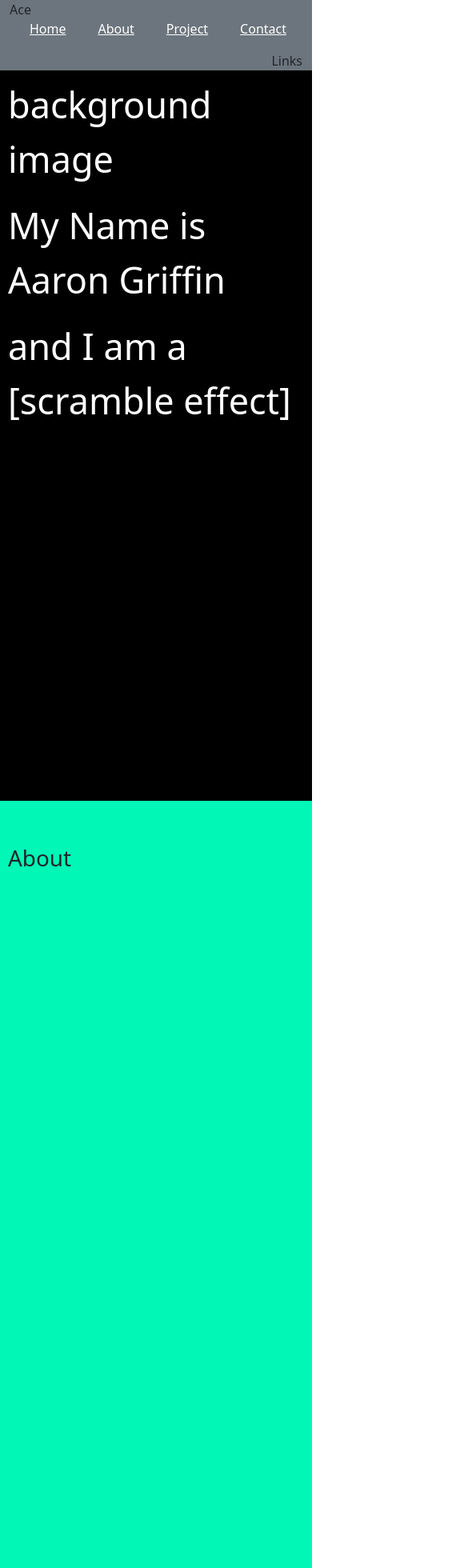
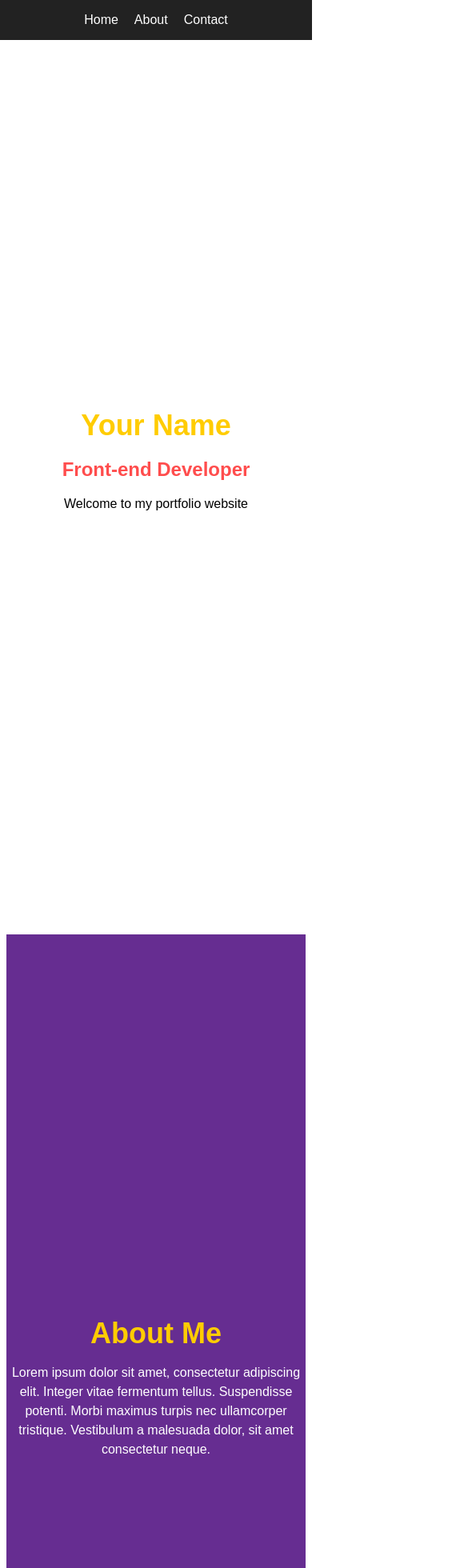
Before and after one commit to Ace-86/portfolio, a React (Create React App) app: page / in a window 390 px wide. Shown: the top 1960 px of the page at 80% size, 585 px wide, since content can reach past the window. Built offline with nearby package versions, Linux system fonts and the light colour scheme.

Commit message:
style updated; revamp

```diff
--- a/src/App.css
+++ b/src/App.css
@@ -1,7 +1,8 @@
-.body {
+/* .body {
     margin: 0 !important;
     padding: 0 !important;
   }
+
   .element {
     height: 1000px;
     background-color: #ededed;
@@ -15,14 +16,16 @@
     padding-top: 0;
   }
 
+
+
   /* .active {
     color: red !important;
   } */
 
-  .hero-main {
+  /* .hero-main {
     background-color: #000000;
-  }
-
+  } */
+/*
   .project-main {
     background-color: #000000;
 
@@ -39,4 +42,286 @@
 
   .hello {
     color: white
+  } */
+/*
+  .container {
+    position: relative;
+    background: #2c3e50;
+    height: 50vh;
+  } */
+
+  /* Wavy Separator */
+/* .wavy-separator {
+  background: linear-gradient(to right, #000000 0%, #ffffff 50%, #000000 100%);
+  height: 10px;
+  position: relative;
+}
+
+.wavy-separator:before,
+.wavy-separator:after {
+  content: "";
+  position: absolute;
+  background: linear-gradient(to right, #000000 0%, #ffffff 50%, #000000 100%);
+  width: 40px;
+  height: 100%;
+}
+
+.wavy-separator:before {
+  left: 0;
+  transform: skewX(-30deg);
+}
+
+.wavy-separator:after {
+  right: 0;
+  transform: skewX(30deg);
+} */
+
+/* Diagonal Line Separator */
+/* .diagonal-separator {
+  height: 10px;
+  position: relative;
+  background: linear-gradient(to bottom right, #000000, #ffffff);
+}
+
+.diagonal-separator:before {
+  content: "";
+  position: absolute;
+  border-top: 2px solid #ffffff;
+  width: 100%;
+  top: 50%;
+  transform: translateY(-50%);
+} */
+
+/* Random Separator */
+/* .random-separator {
+  height: 10px;
+  position: relative;
+  background: linear-gradient(to right, #000000, #ffffff);
+}
+
+.random-separator:before {
+  content: "";
+  position: absolute;
+  border-top: 2px dashed #ffffff;
+  width: 100%;
+  top: 50%;
+  transform: translateY(-50%);
+}  */
+:root {
+  --main-color: #000000;  /* Black */
+  --highlight-color-1: #ffcc00;  /* Yellow */
+  --highlight-color-2: #ff4d4d;  /* Red */
+}
+
+
+:root {
+  --font-primary: 'Roboto', sans-serif;
+  --font-secondary: 'Open Sans', sans-serif;
+  --font-heading: 'Montserrat', sans-serif;
+}
+
+
+
+
+
+
+section {
+  height: 1000px;
+  display: flex;
+  justify-content: center;
+  align-items: center;
+}
+
+.App {
+  text-align: center;
+  font-family: Arial, sans-serif;
+}
+
+nav {
+  position: fixed;
+  top: 0;
+  left: 0;
+  width: 100%;
+  background-color: #222;
+  color: #fff;
+}
+
+nav ul {
+  display: flex;
+  justify-content: center;
+  list-style: none;
+  padding: 0;
+}
+
+nav li {
+  margin: 0 10px;
+  cursor: pointer;
+}
+
+nav li:hover {
+  color: #ccc;
+}
+
+
+nav a {
+  color: #fff;
+  text-decoration: none;
+}
+
+section {
+  padding: 80px 0;
+  text-align: center;
+}
+
+
+/* Separator Styles */
+
+
+.hero-content {
+  margin-bottom: 40px;
+  text-align: center;
+}
+
+.hero-content h1 {
+  font-size: 36px;
+  color: var(--highlight-color-1);
+  margin-bottom: 10px;
+}
+
+.hero-content h2 {
+  font-size: 24px;
+  color: var(--highlight-color-2);
+  margin-bottom: 20px;
+}
+
+.about-content {
+  margin-bottom: 40px;
+  text-align: center;
+  background-color: #662d91;
+}
+
+.about-content h2 {
+  font-size: 36px;
+  color: #1b3c5e; color: var(--highlight-color-1);
+  margin-bottom: 10px;
+}
+
+.test {
+  background-color: #662d91;
+}
+
+.about-content p {
+  font-size: 16px;
+  color: white;
+  line-height: 1.5;
+}
+
+.contact-content {
+  display: flex;
+  justify-content: space-between;
+  align-items: center;
+  margin-bottom: 40px;
+  text-align: center;
+}
+
+.contact-form {
+  background-color: #fff;
+  border-radius: 10px;
+  box-shadow: 0 2px 4px rgba(0, 0, 0, 0.2);
+  flex-basis: 60%;
+  padding: 40px;
+}
+
+.contact-form h2 {
+  color: var(--highlight-color-1);
+  margin-bottom: 20px;
+}
+
+.contact-form input,
+.contact-form textarea {
+  width: 100%;
+  padding: 10px;
+  margin-bottom: 10px;
+  border-radius: 5px;
+  border: 1px solid #ccc;
+}
+
+.contact-form button {
+  background-color: var(--highlight-color-1);
+  color: #fff;
+  padding: 10px 20px;
+  border: none;
+  border-radius: 5px;
+  cursor: pointer;
+}
+
+.contact-content .contact-info {
+  flex-basis: 30%;
+  text-align: right;
+}
+
+.contact-content .contact-info p {
+  margin-bottom: 10px;
+}
+
+/* Media Query for Responsive Layout */
+@media (max-width: 768px) {
+  .contact-content {
+    flex-direction: column;
+    align-items: flex-start;
   }
+
+  .contact-form,
+  .contact-content .contact-info {
+    flex-basis: 100%;
+  }
+
+  .contact-content .contact-info {
+    margin-top: 20px;
+    text-align: left;
+  }
+}
+
+.footer {
+  background-color: var(--main-color);
+  color: #fff;
+  padding: 20px;
+}
+
+.container {
+  /* display: flex; */
+  position: relative;
+  background: #662d91;
+  height: 10px;
+}
+
+.wave {
+  display: flex;
+  position: absolute;
+  height: 70px;
+  width: 100%;
+  background: #662d91;
+  bottom: 0;
+}
+
+.wave::before, .wave::after {
+  content: "";
+  display: block;
+  position: absolute;
+  border-radius: 100% 50%;
+}
+
+.wave::before {
+  width: 55%;
+  height: 109%;
+  background-color: #fff;
+  right: -1.5%;
+  top: 60%;
+}
+.wave::after {
+  width: 55%;
+  height: 100%;
+  background-color: #662d91;
+  left: -1.5%;
+  top: 40%;
+}
--- a/src/App.js
+++ b/src/App.js
@@ -1,17 +1,17 @@
-import {  Element, scrollToTop } from 'react-scroll';
-import Footer from './components/Footer';
-import Hero from './components/Hero';
-import NavBar from './components/NavBar';
-import About from './components/About';
-import Project from './components/Project';
-import Contact from './components/Contact';
-import React from 'react';
-import "./App.css";
+// import {  Element, scrollToTop } from 'react-scroll';
+// import Footer from './components/Footer';
+// import Hero from './components/Hero';
+// import NavBar from './components/NavBar';
+// import About from './components/About';
+// import Project from './components/Project';
+// import Contact from './components/Contact';
+// import React from 'react';
+// import "./App.css";
 
-const styles = {
-  fontFamily: 'sans-serif',
-  textAlign: 'center',
-};
+// const styles = {
+//   fontFamily: 'sans-serif',
+//   textAlign: 'center',
+// };
 
 
 
@@ -20,41 +20,73 @@ const styles = {
 
 
 
-function App () {
-  const handleScrollToTop = () => {
-    window.scrollTo({top: 0, behavior: 'smooth'});
-  };
+// function App () {
+//   const handleScrollToTop = () => {
+//     window.scrollTo({top: 0, behavior: 'smooth'});
+//   };
 
-  return (
-      <>
-      <NavBar />
+//   return (
+//       <>
+//       <NavBar />
+//       <Element name="Hero" className="element hero-main">
+//   <Hero />
+// </Element>
+// <div className="wavy-separator"></div>
 
-          <Element name="Hero" className="element hero-main" >
-            <Hero />
-        </Element>
+// <Element name="About" className="element about-main">
+//   <About className='none' />
+// </Element>
+// <div className="wavy-separator"></div>
 
-          <Element name="About" className="element about-main">
-            <About />
-        </Element>
+// <Element name="Project" className="element project-main">
+//   <Project />
+// </Element>
+// <div className="diagonal-separator"></div>
 
-          <Element name="Project" className="element project-main">
-            <Project />
-        </Element>
-
-          <Element name="Contact" className="element contact-main">
-            <Contact />
-        </Element>
-
-        <Footer>
-        </Footer>
-          <div>
-          <a className="hello" onClick={handleScrollToTop}>To the top!</a>
-            click here
-          </div>
-    </>
-    );
-  }
-;
+// <Element name="Contact" className="element contact-main">
+//   <Contact />
+// </Element>
+//         <Footer>
+//         </Footer>
+//           <div>
+//           <a className="hello" onClick={handleScrollToTop}>To the top!</a>
+//             click here
+//           </div>
+//     </>
 
 
+//     );
+//   }
+// ;
+
+
+// export default App;
+
+
+import React from 'react';
+import './App.css';
+
+// Components
+import Navbar from './components/NavBar';
+import Hero from './components/Hero';
+import About from './components/About';
+import Contact from './components/Contact';
+import Footer from './components/Footer';
+
+function App() {
+  return (
+    <div className="App">
+      <Navbar />
+
+      <Hero />
+      <About />
+      <section class="container">
+  <div class="wave"></div>
+</section>
+      <Contact />
+      <Footer />
+    </div>
+  );
+}
+
 export default App;
--- a/src/components/About.js
+++ b/src/components/About.js
@@ -1,12 +1,32 @@
+// import React from 'react';
+// // import './styles/About.css';
+
+// function About() {
+//   return (
+//     <div className="about">
+//       <h1> About</h1>
+//     </div>
+//   );
+// }
+
+// export default About;
+
+// components/About.js
+
 import React from 'react';
-// import './styles/About.css';
 
-function About() {
+const About = () => {
   return (
-    <div className="about">
-      <h1> About</h1>
-    </div>
+    <section className='test' id="about">
+      <div className="about-content">
+        <h2>About Me</h2>
+        <p>
+          Lorem ipsum dolor sit amet, consectetur adipiscing elit. Integer vitae fermentum tellus. Suspendisse potenti. Morbi
+          maximus turpis nec ullamcorper tristique. Vestibulum a malesuada dolor, sit amet consectetur neque.
+        </p>
+      </div>
+    </section>
   );
-}
+};
 
 export default About;
--- a/src/components/Contact.js
+++ b/src/components/Contact.js
@@ -1,26 +1,56 @@
-import React from 'react';
-import ContactForm from './Form';
-import Links from './Links';
-import './styles/Contact.css';
-import 'bootstrap/dist/css/bootstrap.min.css';
-import Col from 'react-bootstrap/Col';
-import Row from 'react-bootstrap/Row';
+// import React from 'react';
+// import ContactForm from './Form';
+// import Links from './Links';
+// import './styles/Contact.css';
+// import 'bootstrap/dist/css/bootstrap.min.css';
+// import Col from 'react-bootstrap/Col';
+// import Row from 'react-bootstrap/Row';
 
 
-function Contact() {
+// function Contact() {
+//   return (
+//     <div className='contact'>
+//       <h1> Connect With Me</h1>
+//       <Row>
+//       <Col >
+//         <ContactForm className='col-sm '/>
+//       </Col>
+//         <Col>
+//           <Links />
+//         </Col>
+//       </Row>
+//     </div>
+//   );
+// }
+
+// export default Contact;
+
+// components/Contact.js
+
+// components/Contact.js
+
+import React from 'react';
+
+const Contact = () => {
   return (
-    <div className='contact'>
-      <h1> Connect With Me</h1>
-      <Row>
-      <Col >
-        <ContactForm className='col-sm '/>
-      </Col>
-        <Col>
-          <Links />
-        </Col>
-      </Row>
-    </div>
+    <section id="contact">
+      <div className="contact-content">
+        <div className="contact-form">
+          <h2>Contact Me</h2>
+          <form>
+            <input type="text" placeholder="Name" />
+            <input type="email" placeholder="Email" />
+            <textarea placeholder="Message" />
+            <button type="submit">Send</button>
+          </form>
+        </div>
+        <div className="contact-info">
+          <p>Email: example@example.com</p>
+          <p>Phone: 123-456-7890</p>
+        </div>
+      </div>
+    </section>
   );
-}
+};
 
 export default Contact;
--- a/src/components/Hero.js
+++ b/src/components/Hero.js
@@ -1,17 +1,35 @@
-import React from 'react';
-import "./styles/Hero.css";
+// import React from 'react';
+// import "./styles/Hero.css";
 
 
-function Hero() {
+// function Hero() {
+//   return (
+//     <div className="heroContainer">
+//       <h1> Hero/ Intro </h1>
+//       <p> background image</p>
+//       <p> My Name is Aaron Griffin </p>
+//       <p> and I am a [scramble effect]</p>
+
+//     </div>
+//   );
+// }
+
+// export default Hero;
+
+// components/Hero.js
+
+import React from 'react';
+
+const Hero = () => {
   return (
-    <div className="heroContainer">
-      <h1> Hero/ Intro </h1>
-      <p> background image</p>
-      <p> My Name is Aaron Griffin </p>
-      <p> and I am a [scramble effect]</p>
-
-    </div>
+    <section id="hero">
+      <div className="hero-content">
+        <h1>Your Name</h1>
+        <h2>Front-end Developer</h2>
+        <p>Welcome to my portfolio website</p>
+      </div>
+    </section>
   );
-}
+};
 
 export default Hero;
--- a/src/components/NavBar.js
+++ b/src/components/NavBar.js
@@ -1,55 +1,103 @@
-import React, { Component } from 'react'
-import  "./styles/NavBar.css"
-import { Link, animateScroll as scroll, scroller } from 'react-scroll'
-import 'bootstrap/dist/css/bootstrap.min.css';
-import Col from 'react-bootstrap/Col';
-import Row from 'react-bootstrap/Row';
+// import React, { Component } from 'react'
+// import  "./styles/NavBar.css"
+// import { Link, animateScroll as scroll, scroller } from 'react-scroll'
+// import 'bootstrap/dist/css/bootstrap.min.css';
+// import Col from 'react-bootstrap/Col';
+// import Row from 'react-bootstrap/Row';
 
 
-class NavBar extends React.Component {
+// class NavBar extends React.Component {
 
-        constructor(props) {
-            super(props);
-            this.scrollToTop = this.scrollToTop.bind(this);
-          }
+//         constructor(props) {
+//             super(props);
+//             this.scrollToTop = this.scrollToTop.bind(this);
+//           }
 
-          scrollToTop() {
-            scroll.scrollToTop();
-          }
+//           scrollToTop() {
+//             scroll.scrollToTop();
+//           }
 
-          scrollTo() {
-            scroller.scrollTo('scroll-to-element', {
-              duration: 800,
-              delay: 0,
-              smooth: 'easeInOutQuart'
-            })
-          }
+//           scrollTo() {
+//             scroller.scrollTo('scroll-to-element', {
+//               duration: 800,
+//               delay: 0,
+//               smooth: 'easeInOutQuart'
+//             })
+//           }
 
-          render() {
-            return (
-              <>
-                  <nav className=" navbar-expand-lg fixed-top">
-                    <div className="container-fluid bg-secondary">
-                      <Row>
-                      <Col> Ace</Col>
-                      <Col>
-                        <ul className="style-nav">
-                          <li><Link activeClass="active" className="link home-style" to="Hero" spy={true} smooth={true} duration={500} >Home</Link></li>
-                          <li><Link activeClass="active" className="link about-style" to="About" spy={true} smooth={true} duration={500}>About</Link></li>
-                          <li><Link activeClass="active" className="link project-style" to="Project" spy={true} smooth={true} duration={500} >Project</Link></li>
-                          <li><Link activeClass="active" className="link contact-style" to="Contact" spy={true} smooth={true} duration={500}>Contact</Link></li>
-                        </ul>
-                      </Col>
-                      <Col className='social-links'>
-                      Links
-                      </Col>
-                      </Row>
-                    </div>
-                  </nav>
-                  </>
+//           render() {
+//             return (
+//               <>
+//                   <nav className=" navbar-expand-lg fixed-top">
+//                     <div className="container-fluid bg-secondary">
+//                       <Row>
+//                       <Col> Ace</Col>
+//                       <Col>
+//                         <ul className="style-nav">
+//                           <li><Link activeClass="active" className="link home-style" to="Hero" spy={true} smooth={true} duration={500} >Home</Link></li>
+//                           <li><Link activeClass="active" className="link about-style" to="About" spy={true} smooth={true} duration={500}>About</Link></li>
+//                           <li><Link activeClass="active" className="link project-style" to="Project" spy={true} smooth={true} duration={500} >Project</Link></li>
+//                           <li><Link activeClass="active" className="link contact-style" to="Contact" spy={true} smooth={true} duration={500}>Contact</Link></li>
+//                         </ul>
+//                       </Col>
+//                       <Col className='social-links'>
+//                       Links
+//                       </Col>
+//                       </Row>
+//                     </div>
+//                   </nav>
+//                   </>
 
+//   );
+// }
+// }
+
+// export default NavBar;
+
+
+// components/Navbar.js
+
+// import React from 'react';
+
+// const Navbar = () => {
+//   return (
+//     <nav>
+//       <ul>
+//         <li>
+//           <a href="#hero">Home</a>
+//         </li>
+//         <li>
+//           <a href="#about">About</a>
+//         </li>
+//         <li>
+//           <a href="#contact">Contact</a>
+//         </li>
+//       </ul>
+//     </nav>
+//   );
+// };
+
+// export default Navbar;
+
+import React from 'react';
+
+const Navbar = () => {
+  const scrollToSection = (id) => {
+    const section = document.getElementById(id);
+    if (section) {
+      section.scrollIntoView({ behavior: 'smooth' });
+    }
+  };
+
+  return (
+    <nav>
+      <ul>
+        <li onClick={() => scrollToSection('hero')}>Home</li>
+        <li onClick={() => scrollToSection('about')}>About</li>
+        <li onClick={() => scrollToSection('contact')}>Contact</li>
+      </ul>
+    </nav>
   );
-}
-}
+};
 
-export default NavBar;
+export default Navbar;
--- a/src/components/styles/Links.css
+++ b/src/components/styles/Links.css
@@ -19,6 +19,6 @@
 .test2 {
     display: flex;
     flex-direction: column;
-    align-items: center;
+    align-items: start;
     /* justify-content: end; */
 }
```
